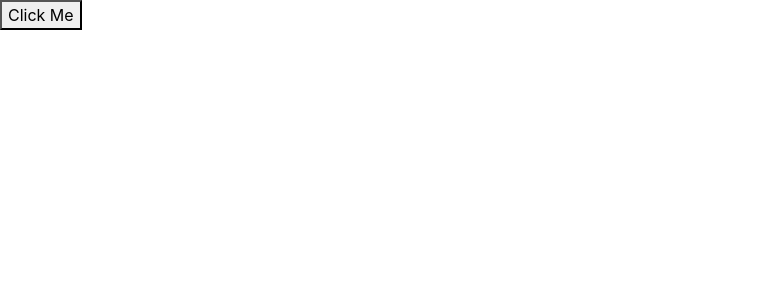
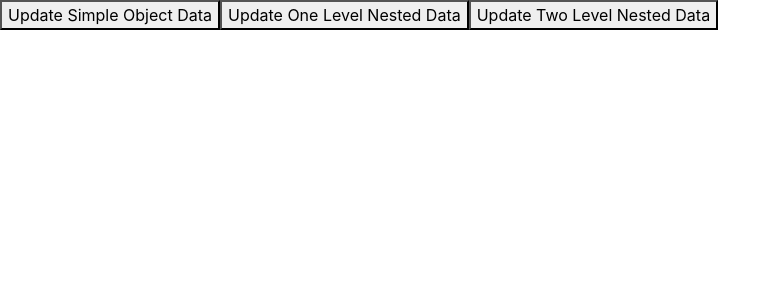
Before and after one commit to ankitkeshari719/Immutability-In-React, a React (Create React App) app: page / in a window 1280 px wide. Shown: the top 300 px of the page, without its empty margins (0-781 px from the left). Built offline with nearby package versions, Linux system fonts and the light colour scheme.

Commit message:
Update Object in React

```diff
--- a/src/App.js
+++ b/src/App.js
@@ -1,11 +1,12 @@
 import React, { Component } from "react";
-import { UpdateArrayOfObject } from "./Components";
+import { UpdateArrayOfObject, UpdateObject } from "./Components";
 
 class App extends Component {
   render() {
     return (
       <div>
-        <UpdateArrayOfObject />
+        {/* <UpdateArrayOfObject /> */}
+        <UpdateObject />
       </div>
     );
   }
--- /dev/null
+++ b/src/Components/UpdateObject.js
@@ -0,0 +1,73 @@
+import React, { Component } from "react";
+
+export default class UpdateObject extends Component {
+  state = {
+    liz: {
+      name: "Liz",
+      age: 32,
+      location: {
+        city: "Portland",
+        state: "Oregon"
+      },
+      pets: [{ type: "cat", name: "Redux" }]
+    },
+    flag: true
+  };
+
+  /**
+   * Update Simple Object
+   */
+  updateSimpleObjectDatahandler = () => {
+    this.setState({ flag: !this.state.flag });
+  };
+
+  /**
+   * Update One Level Nested Object
+   */
+  updateOneLevelNestedDatahandler = () => {
+    let newLiz = {
+      ...this.state,
+      liz: {
+        ...this.state.liz,
+        age: 34
+      }
+    };
+    this.setState({ liz: newLiz });
+  };
+
+  /**
+   * Update two Level Nested Object
+   */
+  updateTwoLevelNestedDatahandler = () => {
+    let newLiz = {
+      ...this.state,
+      liz: {
+        ...this.state.liz,
+        location: {
+          ...this.state.liz.location,
+          city: "Varanasi"
+        }
+      }
+    };
+    console.log(newLiz);
+    this.setState({ liz: newLiz });
+  };
+
+  render() {
+    console.log("State:", this.state);
+
+    return (
+      <div>
+        <button onClick={this.updateSimpleObjectDatahandler}>
+          Update Simple Object Data
+        </button>
+        <button onClick={this.updateOneLevelNestedDatahandler}>
+          Update One Level Nested Data
+        </button>
+        <button onClick={this.updateTwoLevelNestedDatahandler}>
+          Update Two Level Nested Data
+        </button>
+      </div>
+    );
+  }
+}
--- a/src/Components/index.js
+++ b/src/Components/index.js
@@ -1 +1,2 @@
 export { default as UpdateArrayOfObject } from "./UpdateArrayOfObject";
+export { default as UpdateObject } from "./UpdateObject";
```
